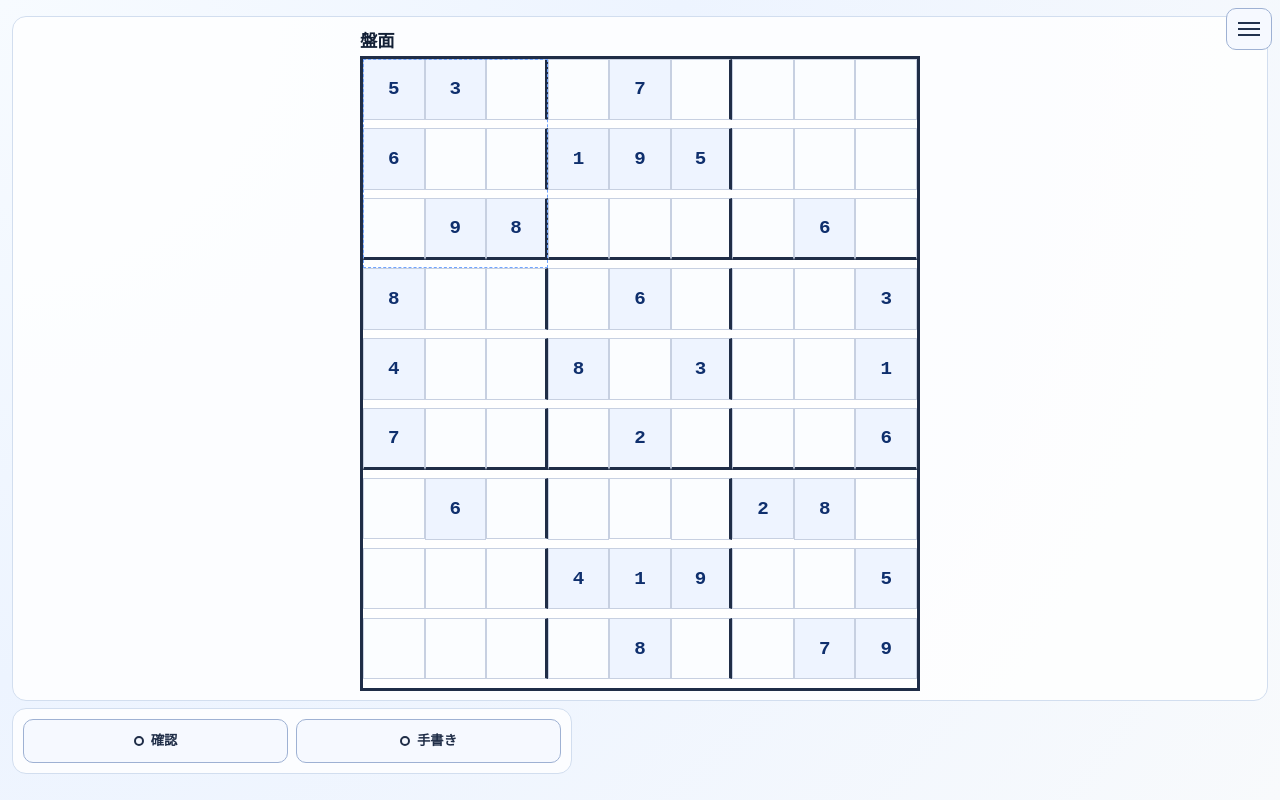
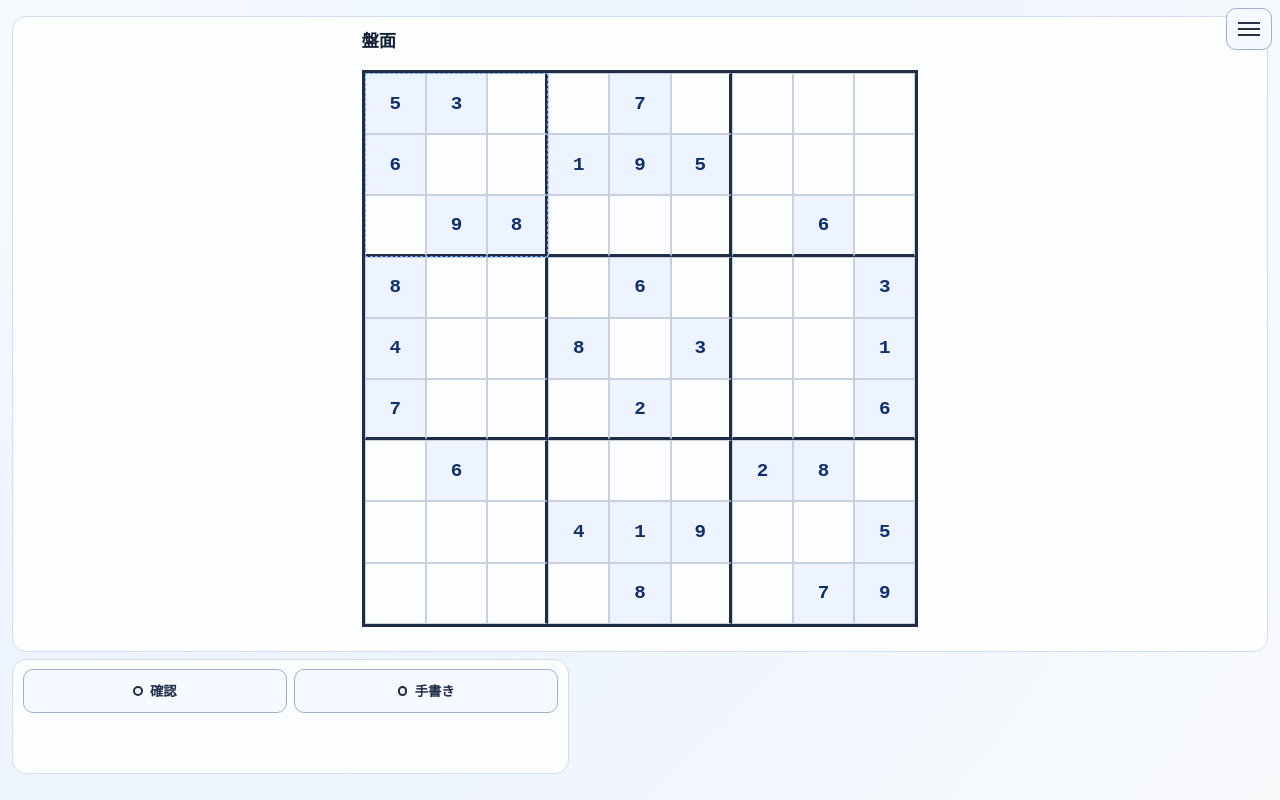
Before and after one commit to shgnaka/sudoku-display, a React (Vite) app: page /#/solve in a window 1280 px wide. Built offline with nearby package versions, Linux system fonts and the light colour scheme.

Commit message:
feat(solve): optimize fixed-width board and stable control layout

```diff
--- a/src/App.css
+++ b/src/App.css
@@ -39,6 +39,25 @@ body.solve-no-scroll-body {
 }
 
 .app-root.solve-no-scroll {
+  --solve-inline-size: calc(100vw - 1.5rem - env(safe-area-inset-left, 0px) - env(safe-area-inset-right, 0px));
+  --solve-header-reserved: 3.4rem;
+  --solve-controls-reserved: 10.8rem;
+  --solve-bottom-reserved: 1rem;
+  --solve-board-size: clamp(
+    320px,
+    min(
+      var(--solve-inline-size),
+      calc(
+        100dvh
+          - var(--solve-header-reserved)
+          - var(--solve-controls-reserved)
+          - var(--solve-bottom-reserved)
+          - env(safe-area-inset-top, 0px)
+          - env(safe-area-inset-bottom, 0px)
+      )
+    ),
+    var(--solve-inline-size)
+  );
   max-width: none;
   height: 100dvh;
   min-height: 100dvh;
@@ -260,6 +279,7 @@ button.danger {
 
 .app-root.solve-no-scroll .solve-controls {
   gap: 0.35rem;
+  width: min(100%, var(--solve-board-size));
 }
 
 .solve-toggle-row {
@@ -276,6 +296,15 @@ button.danger {
 
 .ink-actions-inline button {
   width: 100%;
+  min-height: 44px;
+}
+
+.solve-ink-actions-slot {
+  min-height: 44px;
+  display: grid;
+}
+
+.ink-actions-placeholder {
   min-height: 44px;
 }
 
@@ -305,15 +334,15 @@ button.danger {
 }
 
 .app-root.solve-no-scroll .board-panel-header {
-  width: min(100%, 560px);
+  width: min(100%, var(--solve-board-size));
   margin-bottom: 0.25rem;
 }
 
 .app-root.solve-no-scroll .board-wrap {
-  width: auto;
-  height: 100%;
-  max-width: min(100%, 560px);
-  max-height: 100%;
+  width: min(100%, var(--solve-board-size));
+  height: min(100%, var(--solve-board-size));
+  max-width: var(--solve-board-size);
+  max-height: var(--solve-board-size);
   aspect-ratio: 1 / 1;
   justify-self: center;
   align-self: center;
@@ -548,6 +577,8 @@ button.danger {
   }
 
   .app-root.solve-no-scroll {
+    --solve-controls-reserved: 11.6rem;
+    --solve-bottom-reserved: calc(var(--mobile-tabbar-height) + 0.35rem);
     padding-bottom: calc(var(--mobile-tabbar-height) + env(safe-area-inset-bottom, 0px) + 0.35rem);
   }
 
--- a/src/pages/SolvePage.tsx
+++ b/src/pages/SolvePage.tsx
@@ -27,6 +27,7 @@ export function SolvePage(): JSX.Element {
   } = useSudokuAppState();
 
   const keyboardInset = useKeyboardInset();
+  const shouldShowInkActions = isInkMode && !isReviewMode && keyboardInset === 0;
   useKeyboardScrollLock({ enabled: isGridEditing && !isReviewMode, keyboardInset });
 
   return (
@@ -82,9 +83,13 @@ export function SolvePage(): JSX.Element {
           />
         </div>
         {isReviewMode && <p className="hint">確認モード中: 盤面の入力・手書き・盤面内操作をロック中です。</p>}
-        {isInkMode && !isReviewMode && keyboardInset === 0 && (
-          <InkActionFloatBar onClearActiveBlock={handleClearActiveBlock} onClearAll={handleClearAllInk} />
-        )}
+        <div className="solve-ink-actions-slot">
+          {shouldShowInkActions ? (
+            <InkActionFloatBar onClearActiveBlock={handleClearActiveBlock} onClearAll={handleClearAllInk} />
+          ) : (
+            <div aria-hidden="true" className="ink-actions-placeholder" />
+          )}
+        </div>
       </section>
       <div aria-hidden="true" className="keyboard-spacer" />
     </div>
```
Also changed, not shown: 1 other file (tests, documents, lock files or other folders).
